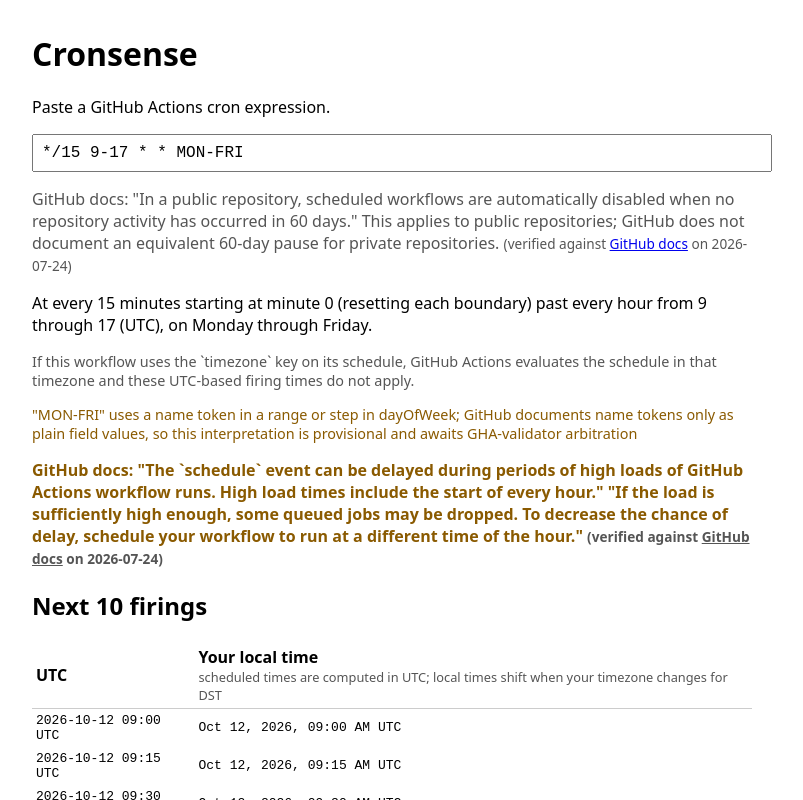
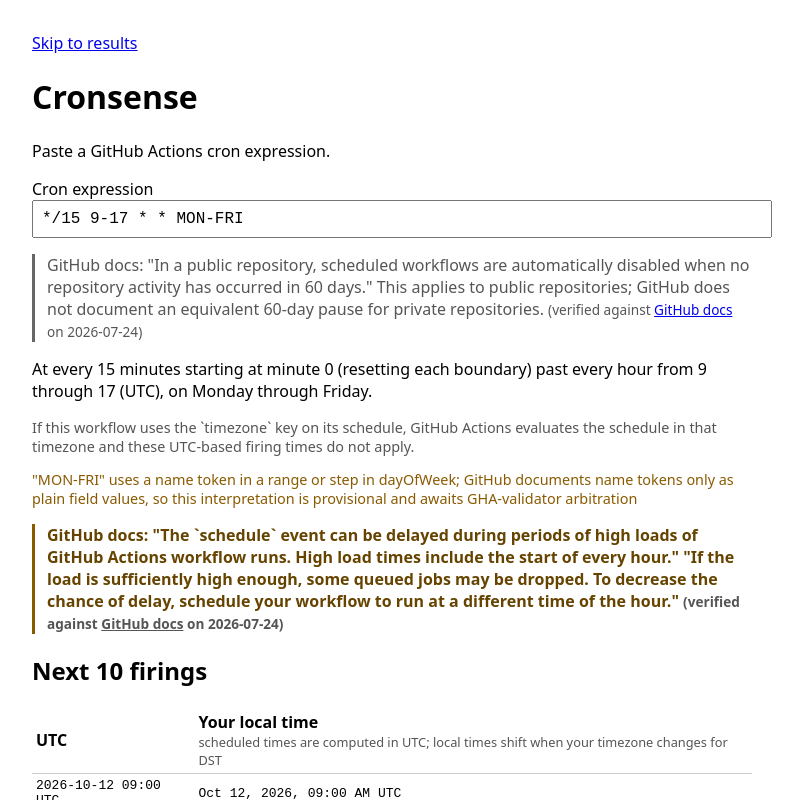
Before and after one commit to jishnuteegala/cronsense, a React (Vite) app: page / in a window 1280 px wide. Shown: the top 800 px of the page, without its empty margins (248-1051 px from the left). Built offline with nearby package versions, Linux system fonts and the light colour scheme.

Commit message:
feat: add expression hash permalinks

```diff
--- a/src/App.tsx
+++ b/src/App.tsx
@@ -3,6 +3,7 @@
 import { parseCron } from "./cron/parse";
 import { translate } from "./cron/translate";
 import { CONTEXTUAL_NOTES, evaluateWarnings } from "./cron/warning-engine";
+import { expressionHash, parseHash } from "./hash";
 
 export const DST_NOTE =
   "scheduled times are computed in UTC; local times shift when your timezone changes for DST";
@@ -26,7 +27,7 @@
 }
 
 export function App({
-  initialExpression = "*/15 9-17 * * MON-FRI",
+  initialExpression,
   timeZone,
   locale,
 }: {
@@ -34,7 +35,10 @@
   timeZone?: string;
   locale?: string;
 }) {
-  const [input, setInput] = useState(initialExpression);
+  const initialHash = typeof window === "undefined" ? null : parseHash(window.location.hash);
+  const [input, setInput] = useState(
+    initialHash?.expression ?? initialExpression ?? "*/15 9-17 * * MON-FRI",
+  );
   const [now, setNow] = useState(() => new Date());
   useEffect(() => {
     let timer: ReturnType<typeof setTimeout>;
@@ -55,6 +59,16 @@
       document.removeEventListener("visibilitychange", onVisibilityChange);
     };
   }, []);
+  useEffect(() => {
+    const onHashChange = () => {
+      const state = parseHash(window.location.hash);
+      if (!state) return;
+      setInput(state.expression);
+      if (state.warningId) document.getElementById(state.warningId)?.scrollIntoView();
+    };
+    window.addEventListener("hashchange", onHashChange);
+    return () => window.removeEventListener("hashchange", onHashChange);
+  }, []);
   const result = useMemo(() => parseCron(input), [input]);
   const nowMinute = Math.floor(now.getTime() / 60000);
   const output = useMemo(() => {
@@ -70,6 +84,16 @@
     };
   }, [result, nowMinute]);
 
+  useEffect(() => {
+    const warningId = parseHash(window.location.hash)?.warningId;
+    if (warningId) document.getElementById(warningId)?.scrollIntoView();
+  }, [output]);
+
+  const updateInput = (value: string) => {
+    setInput(value);
+    window.history.replaceState(null, "", expressionHash(value));
+  };
+
   return (
     <main
       style={{
@@ -79,12 +103,14 @@
         padding: "0 1rem",
       }}
     >
+      <a href="#results">Skip to results</a>
       <h1>Cronsense</h1>
       <p>Paste a GitHub Actions cron expression.</p>
+      <label htmlFor="cron-expression">Cron expression</label>
       <input
+        id="cron-expression"
         value={input}
-        onChange={(e) => setInput(e.target.value)}
-        aria-label="Cron expression"
+        onChange={(e) => updateInput(e.target.value)}
         spellCheck={false}
         style={{ width: "100%", padding: "0.5rem", fontFamily: "monospace", fontSize: "1rem" }}
       />
@@ -93,6 +119,7 @@
           {result.error}
         </p>
       )}
+      <aside aria-label="Contextual note" style={{ borderLeft: "3px solid #666", paddingLeft: "0.75rem" }}>
       {CONTEXTUAL_NOTES.map((note) => (
         <p key={note.id} style={{ color: "#555" }}>
           {note.message}{" "}
@@ -101,8 +128,9 @@
           </span>
         </p>
       ))}
+      </aside>
       {result.ok && output && (
-        <>
+        <section id="results">
           <p>{output.translation.sentence}</p>
           <p style={{ fontSize: "0.9rem", color: "#555" }}>{output.translation.timezoneNote}</p>
           {output.provisionalNotes.map((note) => (
@@ -111,10 +139,17 @@
             </p>
           ))}
           {output.warnings.map((warning) => (
-            <p
+            <article
+              id={warning.id}
               key={warning.id}
               role={warning.rank === "diagnostic" ? "alert" : undefined}
-              style={{ color: "#8a5a00", fontWeight: warning.emphasised ? "bold" : "normal" }}
+              style={{
+                borderLeft: `3px solid ${warning.rank === "diagnostic" ? "#b00020" : "#8a5a00"}`,
+                color: warning.rank === "diagnostic" ? "#8a0018" : "#664400",
+                fontWeight: warning.emphasised ? "bold" : "normal",
+                margin: "1rem 0",
+                paddingLeft: "0.75rem",
+              }}
             >
               {warning.message}{" "}
               <span style={{ fontSize: "0.85rem", color: "#555" }}>
@@ -124,7 +159,7 @@
                 </a>{" "}
                 on {warning.verifiedOn})
               </span>
-            </p>
+            </article>
           ))}
           {!output.never && (
             <>
@@ -187,7 +222,7 @@
               </table>
             </>
           )}
-        </>
+        </section>
       )}
       {(!result.ok || !output || output.never !== null) && (
         <p style={{ fontSize: "0.85rem", color: "#555", marginTop: "1rem" }}>Note: {DST_NOTE}.</p>
--- /dev/null
+++ b/src/hash.ts
@@ -0,0 +1,23 @@
+export interface HashState {
+  expression: string;
+  warningId: string | null;
+}
+
+export function parseHash(hash: string): HashState | null {
+  const value = hash.startsWith("#") ? hash.slice(1) : hash;
+  if (!value) return null;
+  const separator = value.lastIndexOf("#");
+  const encodedExpression = separator === -1 ? value : value.slice(0, separator);
+  try {
+    return {
+      expression: decodeURIComponent(encodedExpression),
+      warningId: separator === -1 ? null : value.slice(separator + 1) || null,
+    };
+  } catch {
+    return null;
+  }
+}
+
+export function expressionHash(expression: string): string {
+  return `#${encodeURIComponent(expression)}`;
+}
```
